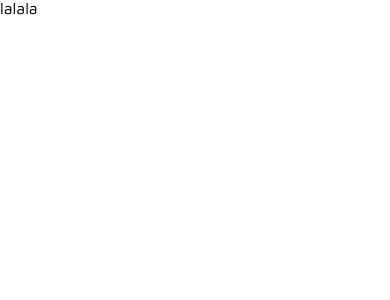
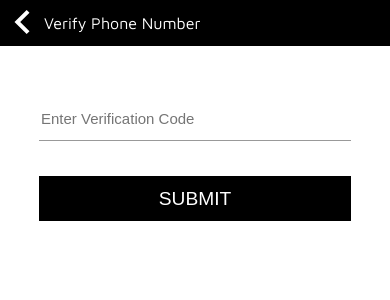
Before and after one commit to donggyushin/Nuber-client, a React (Create React App) app: page /verify-phone/1 in a window 390 px wide. Shown: the top 300 px of the page. Built offline with nearby package versions, Linux system fonts and the light colour scheme; the HTML template or start-up script is replaced by a standard one.

Commit message:
verify phone number screen

```diff
--- /dev/null
+++ b/src/Components/BackArrow2/BackArrow2.tsx
@@ -0,0 +1,15 @@
+import React from "react";
+import {Link} from "react-router-dom";
+import "./styles.css";
+
+const BackArrow2 = ({back}) => {
+    return <span className={"backArrow2__container"}>
+        <Link to={back}>
+          <svg xmlns="http://www.w3.org/2000/svg" width="24" height="24" viewBox="0 0 24 24" fill="white">
+            <path d="M16.67 0l2.83 2.829-9.339 9.175 9.339 9.167-2.83 2.829-12.17-11.996z" />
+          </svg>
+        </Link>
+      </span>;
+}
+
+export default BackArrow2;
--- /dev/null
+++ b/src/Components/BackArrow2/index.ts
@@ -0,0 +1,4 @@
+import BackArrow2 from './BackArrow2';
+
+
+export default BackArrow2;
--- /dev/null
+++ b/src/Components/BackArrow2/styles.css
@@ -0,0 +1,3 @@
+.backArrow2__container {
+    cursor: pointer;
+}
--- /dev/null
+++ b/src/Routes/VerifyPhone/VerifyPhoneContainer.tsx
@@ -0,0 +1,14 @@
+import React, {Component} from "react";
+import VerifyPhonePresenter from './VerifyPhonePresenter';
+
+
+class VerifyPhoneContainer extends Component {
+
+    public render(){
+        return (
+            <VerifyPhonePresenter />
+        )
+    }
+}
+
+export default VerifyPhoneContainer;
--- /dev/null
+++ b/src/Routes/VerifyPhone/VerifyPhonePresenter.tsx
@@ -0,0 +1,21 @@
+import React from "react";
+import BackArrow2 from 'src/Components/BackArrow2';
+import "./styles.css";
+
+const VerifyPhonePresenter = () => {
+
+    return <div className="VerifyPhoneContainer">
+        <div className="VerifyPhoneContainer__nav">
+        <BackArrow2 back={"/phone-login"} />
+          <span className="VerifyPhoneContainer__nav__span">
+            Verify Phone Number
+          </span>
+        </div>
+        <form className={"VerifyPhoneContainer__form"}>
+            <input className={"VerifyPhoneContainer__form__input"} placeholder="Enter Verification Code" />
+            <button className={"VerifyPhoneContainer__form__button"}>SUBMIT</button>
+        </form>
+      </div>;
+}
+
+export default VerifyPhonePresenter;
--- a/src/Routes/VerifyPhone/index.tsx
+++ b/src/Routes/VerifyPhone/index.tsx
@@ -1,7 +1,8 @@
 import React from "react";
+import VerifyPhoneContainer from './VerifyPhoneContainer';
 
 const R = () => (
-    <div>lalala</div>
+    <VerifyPhoneContainer />
 )
 
 export default R;
--- /dev/null
+++ b/src/Routes/VerifyPhone/styles.css
@@ -0,0 +1,46 @@
+.VerifyPhoneContainer {
+    display: flex;
+    flex-direction: column;
+    justify-content: center;
+
+}
+
+
+.VerifyPhoneContainer__nav {
+    background-color: black;
+    color: white;
+    display: flex;
+    align-items: center;
+    padding: 10px;
+}
+
+.VerifyPhoneContainer__nav__span {
+    margin-left: 10px;
+}
+
+.VerifyPhoneContainer__form {
+    display: flex;
+    flex-direction: column;
+    align-items: center;
+
+}
+
+.VerifyPhoneContainer__form__input {
+    width: 80%;
+    height: 45px;
+    margin-top: 50px;
+    margin-bottom: 35px;
+    font-size: 15px;
+    border: 0;
+    border-bottom: 1px solid rgba(0,0,0,0.4);
+}
+
+.VerifyPhoneContainer__form__button {
+    width: 80%;
+    height: 45px;
+    border: 0;
+    background-color: black;
+    color: white;
+    font-size: 1.2rem;
+    cursor: pointer;
+}
```
